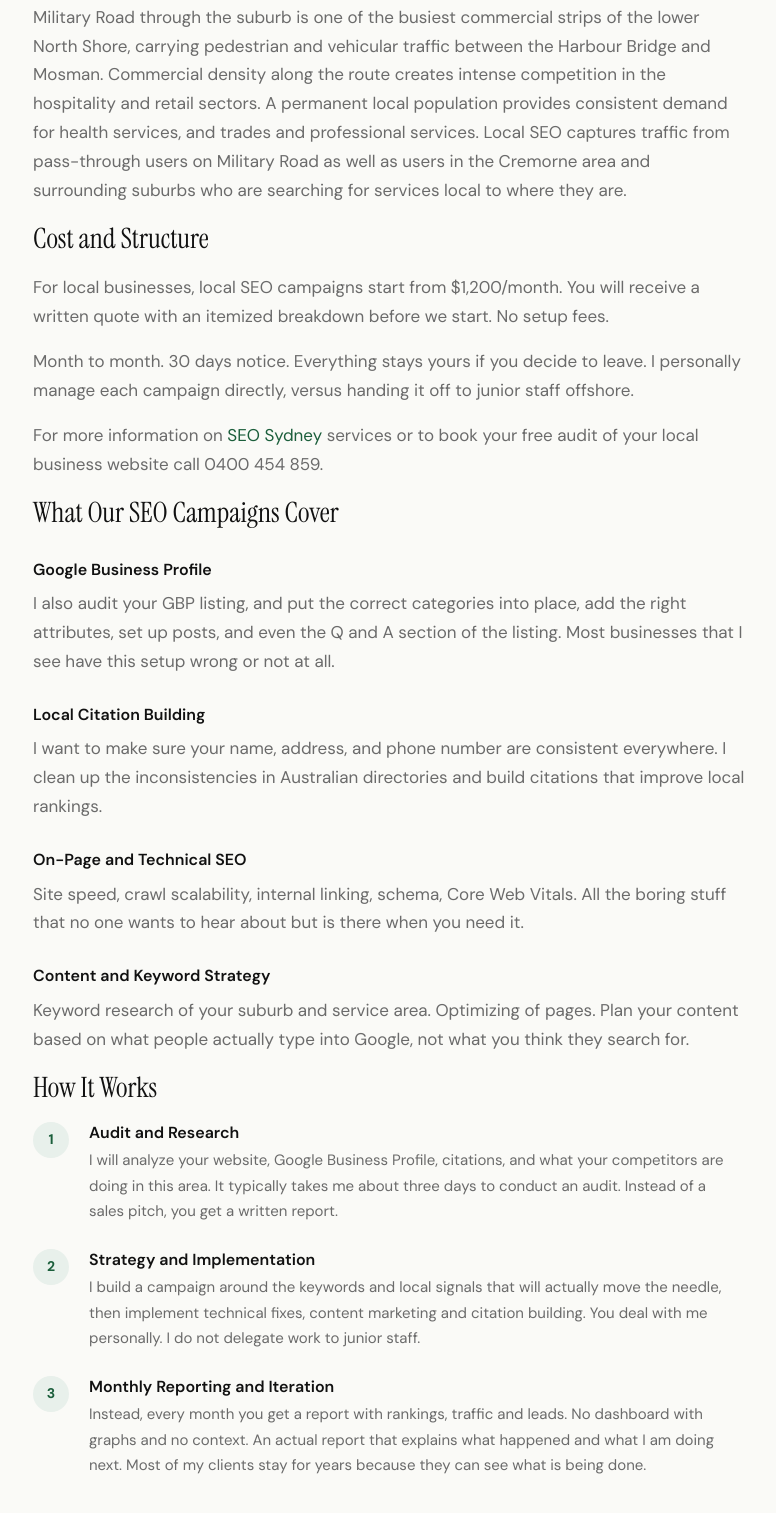
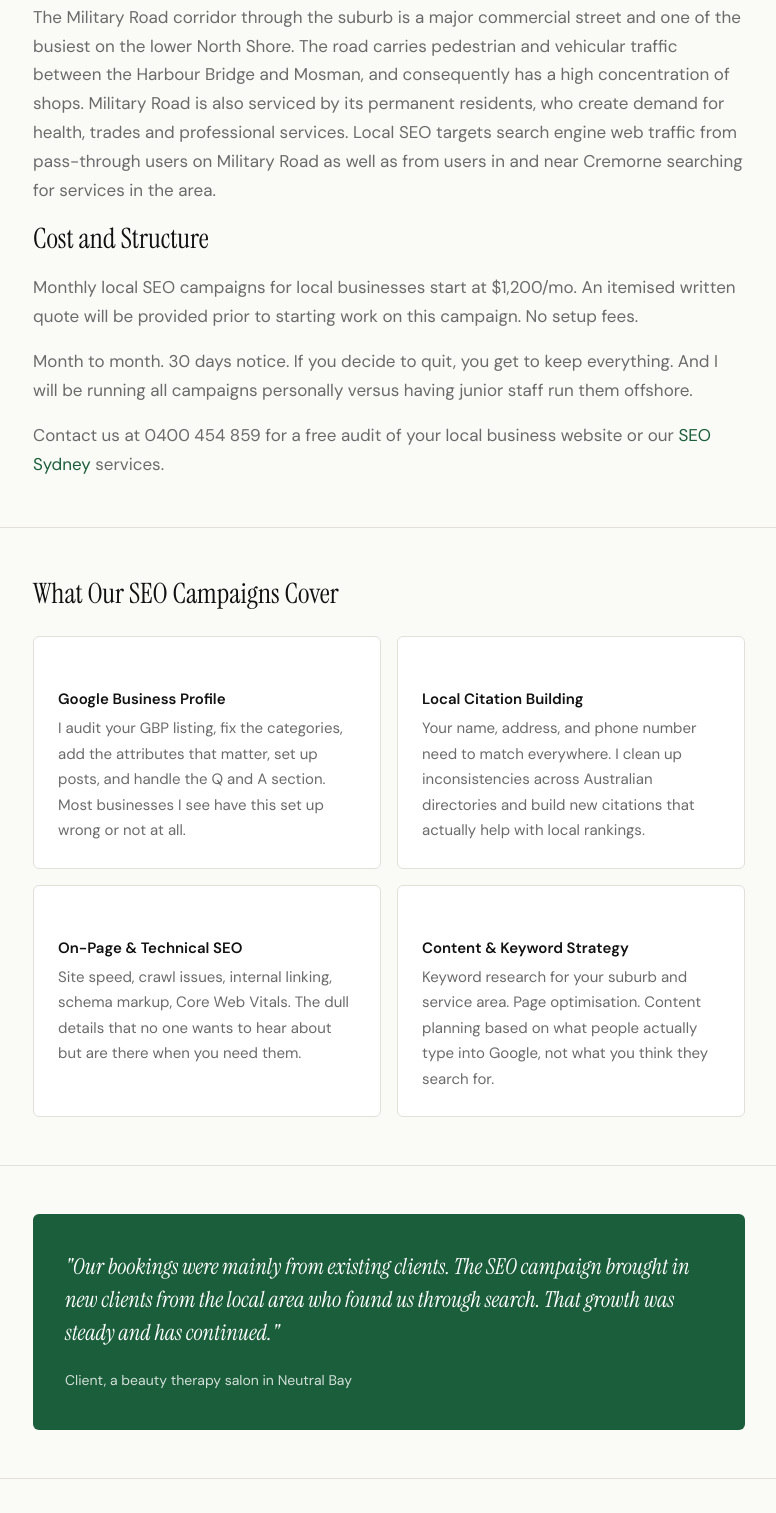
Before and after one commit to Dombarth/seoinsydney, an Eleventy site: page src/neutral-bay.njk in a window 1280 px wide. Shown: the part 887-2400 px from the top of the page, without its empty margins (251-1027 px from the left). Built offline with nearby package versions, Linux system fonts and the light colour scheme; Eleventy itself is replaced by a stand-in of ours; files that its build step writes are made by us from their sources.

Commit message:
Update Neutral Bay page with new content

```diff
--- a/src/neutral-bay.njk
+++ b/src/neutral-bay.njk
@@ -2,12 +2,12 @@
 layout: suburb.njk
 title: "SEO Neutral Bay: Local SEO for Lower North Shore Businesses"
 fullTitle: "SEO Neutral Bay: Local SEO for Lower North Shore Businesses"
-description: "Local SEO for Neutral Bay and lower North Shore businesses. Our in-house team in Sydney could do it for $1200/month. No lock-in contracts."
+description: "Local SEO for Neutral Bay and lower North Shore businesses. In-house Sydney team, month-to-month from $1,200, no lock-in contracts."
 suburb: Neutral Bay
 postcode: "2089"
 h1: SEO Neutral Bay
 heroBadge: "Lower North Shore · 2089"
-heroLead: "Local SEO for Neutral Bay and lower North Shore businesses. Our in-house team in Sydney could do it for $1200/month. No lock-in contracts."
+heroLead: "We can help with local SEO for Neutral Bay as well as lower North Shore businesses in Sydney for $1200/month. No lock-in contracts."
 permalink: /neutral-bay/
 nearbySuburbs:
   - name: "North Sydney"
@@ -26,68 +26,28 @@ nearbySuburbs:
   - name: "Cammeray"
     postcode: "2062"
 faqs:
-  - q: "How much does SEO cost for a local business?"
-    a: "Local SEO campaigns for local businesses generally start at around $1200/month. Campaigns for hospitality venues on Military Road or health practices may start at around $1200-$1800/month. Pricing varies per level of competition and keyword range, and is quoted before work starts."
-  - q: "How long does SEO take to work?"
-    a: "Most local companies gain rankings within three to six months of starting. Local service searches around the 2089 postcode are moderately competitive. The hospitality and retail sectors on Military Road face greater competition, while health and professional services are less competitive."
-  - q: "Do you work with businesses outside of the region?"
-    a: "Yes, I work with businesses across the lower North Shore including North Sydney, Crows Nest, Mosman, Cremorne, Kirribilli and every suburb across the Sydney metropolitan area, as my method is also adapted to the search space in each area."
+  - q: "How much does local business SEO cost?"
+    a: "Local SEO campaigns for local businesses can start from around $1200 per month. In the case of hospitality businesses on Military Road or health practices it may range from $1200 to $1800 per month. The prices of these keywords vary by competition level and are quoted before the work begins."
+  - q: "What is the time frame of SEO?"
+    a: "Most local businesses will start appearing for relevant searches within a three to six month period. Local service searches in postcode 2089 have moderate competition. In particular, hospitality and retail services along Military Road are more competitive. In contrast, health and professional services are less competitive."
+  - q: "Do you do business with companies outside of the region?"
+    a: "Yes, I have businesses in the lower North Shore areas such as North Sydney, Crows Nest, Mosman, Cremorne and Kirribilli as well as suburbs throughout the Sydney metropolitan area, and this method is also adapted to the search space in each area."
   - q: "Is there a lock-in contract?"
-    a: "No. All campaigns are month to month with 30 days notice. I would recommend at least six months, because SEO results compound over time. However, we do not lock you into any contract. If you stop, everything stays yours."
+    a: "No. All campaigns are month to month, with 30 days notice. I would recommend at least six months because SEO is a cumulative process, but we do not put you in a lock-in contract. If you stop, everything stays yours."
 testimonialQuote: "Our bookings were mainly from existing clients. The SEO campaign brought in new clients from the local area who found us through search. That growth was steady and has continued."
-testimonialCite: "Client in Neutral Bay, beauty therapy salon"
+testimonialCite: "Client, a beauty therapy salon in Neutral Bay"
 ---
 
 <h2>Why Local SEO Matters</h2>
 
-<p>Neutral Bay is in the 2089 postcode area, and is a lower North Shore suburb between North Sydney and Mosman. The local village precinct is mainly on Military Road, with cafes, restaurants, shops and services. The Oaks Hotel at Neutral Bay is an important local landmark and meeting place. The suburb is broadly residential, with some apartment blocks along Military Road, and houses behind. Bus services on Military Road provide connections to the CBD via the Harbour Bridge, while ferry services are provided from nearby Kurraba Point to Circular Quay.</p>
+<p>Neutral Bay lies within the Sydney postcode of 2089 and is a suburb of the lower North Shore, located between North Sydney and Mosman. The area is home to cafes, restaurants, shops and services along Military Road. The Oaks Hotel at Neutral Bay is a local landmark and meeting place. Neutral Bay is predominantly a residential suburb, with some apartment buildings on Military Road and houses behind them. Bus services along Military Road link the suburb to the city CBD across the Harbour Bridge, with ferry services from nearby Kurraba Point to Circular Quay.</p>
 
-<p>Military Road through the suburb is one of the busiest commercial strips of the lower North Shore, carrying pedestrian and vehicular traffic between the Harbour Bridge and Mosman. Commercial density along the route creates intense competition in the hospitality and retail sectors. A permanent local population provides consistent demand for health services, and trades and professional services. Local SEO captures traffic from pass-through users on Military Road as well as users in the Cremorne area and surrounding suburbs who are searching for services local to where they are.</p>
+<p>The Military Road corridor through the suburb is a major commercial street and one of the busiest on the lower North Shore. The road carries pedestrian and vehicular traffic between the Harbour Bridge and Mosman, and consequently has a high concentration of shops. Military Road is also serviced by its permanent residents, who create demand for health, trades and professional services. Local SEO targets search engine web traffic from pass-through users on Military Road as well as from users in and near Cremorne searching for services in the area.</p>
 
 <h2>Cost and Structure</h2>
 
-<p>For local businesses, local SEO campaigns start from $1,200/month. You will receive a written quote with an itemized breakdown before we start. No setup fees.</p>
+<p>Monthly local SEO campaigns for local businesses start at $1,200/mo. An itemised written quote will be provided prior to starting work on this campaign. No setup fees.</p>
 
-<p>Month to month. 30 days notice. Everything stays yours if you decide to leave. I personally manage each campaign directly, versus handing it off to junior staff offshore.</p>
+<p>Month to month. 30 days notice. If you decide to quit, you get to keep everything. And I will be running all campaigns personally versus having junior staff run them offshore.</p>
 
-<p>For more information on <a href="/">SEO Sydney</a> services or to book your free audit of your local business website call 0400 454 859.</p>
-
-<h2>What Our SEO Campaigns Cover</h2>
-
-<h3>Google Business Profile</h3>
-<p>I also audit your GBP listing, and put the correct categories into place, add the right attributes, set up posts, and even the Q and A section of the listing. Most businesses that I see have this setup wrong or not at all.</p>
-
-<h3>Local Citation Building</h3>
-<p>I want to make sure your name, address, and phone number are consistent everywhere. I clean up the inconsistencies in Australian directories and build citations that improve local rankings.</p>
-
-<h3>On-Page and Technical SEO</h3>
-<p>Site speed, crawl scalability, internal linking, schema, Core Web Vitals. All the boring stuff that no one wants to hear about but is there when you need it.</p>
-
-<h3>Content and Keyword Strategy</h3>
-<p>Keyword research of your suburb and service area. Optimizing of pages. Plan your content based on what people actually type into Google, not what you think they search for.</p>
-
-<h2>How It Works</h2>
-
-<div class="process-steps">
-    <div class="process-step">
-        <div class="step-number">1</div>
-        <div class="step-content">
-            <h3>Audit and Research</h3>
-            <p>I will analyze your website, Google Business Profile, citations, and what your competitors are doing in this area. It typically takes me about three days to conduct an audit. Instead of a sales pitch, you get a written report.</p>
-        </div>
-    </div>
-    <div class="process-step">
-        <div class="step-number">2</div>
-        <div class="step-content">
-            <h3>Strategy and Implementation</h3>
-            <p>I build a campaign around the keywords and local signals that will actually move the needle, then implement technical fixes, content marketing and citation building. You deal with me personally. I do not delegate work to junior staff.</p>
-        </div>
-    </div>
-    <div class="process-step">
-        <div class="step-number">3</div>
-        <div class="step-content">
-            <h3>Monthly Reporting and Iteration</h3>
-            <p>Instead, every month you get a report with rankings, traffic and leads. No dashboard with graphs and no context. An actual report that explains what happened and what I am doing next. Most of my clients stay for years because they can see what is being done.</p>
-        </div>
-    </div>
-</div>
+<p>Contact us at 0400 454 859 for a free audit of your local business website or our <a href="/">SEO Sydney</a> services.</p>
```
